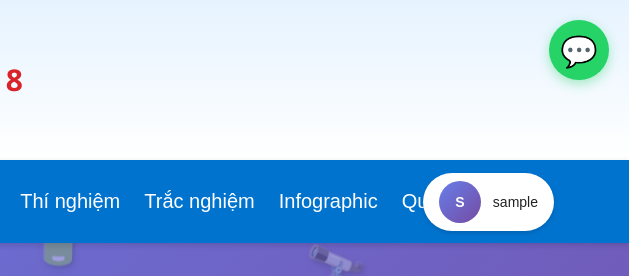
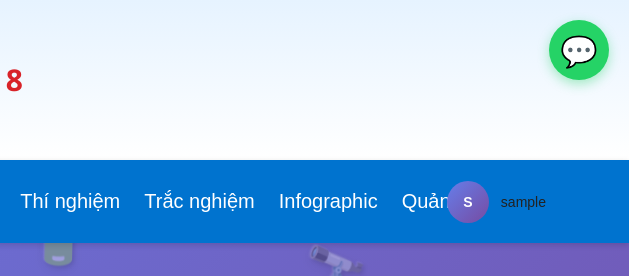
Before and after one commit to Jamejsskjdad/KHTN_8_SQL, a plain HTML site: page public/index.html in a window 1280 px wide. Shown: the top 276 px of the page, 651-1280 px from the left. Drawn offline with Linux system fonts and the light colour scheme; no server answers; sample sign-in values are in the browser's storage.

Commit message:
Update:"Sửa user-menu-button"

```diff
--- a/public/style.css
+++ b/public/style.css
@@ -740,6 +740,12 @@ footer {
         height: 400px;
     }
 }
+.user-menu-button {
+    background: transparent !important;   /* bỏ nền trắng */
+    box-shadow: none !important;          /* bỏ bóng trắng */
+    padding: 4px 8px !important;          /* gọn hơn nếu cần */
+}
+
 /* Nút user – luôn là pill, bên trong chứa avatar + tên */
 .user-menu-button {
     border: none;
@@ -747,7 +753,7 @@ footer {
     cursor: pointer;
     padding: 8px 16px;
     border-radius: 999px;
-    background: #ffffff;
+    background: transparent;
     color: #333;
     font-size: 18px;
     font-weight: 500;
@@ -755,7 +761,7 @@ footer {
     display: flex;
     align-items: center;
     gap: 12px;
-    box-shadow: 0 2px 4px rgba(0,0,0,0.15);
+    box-shadow: none;
     transition: background 0.2s, transform 0.1s, box-shadow 0.1s;
   }
 
```
